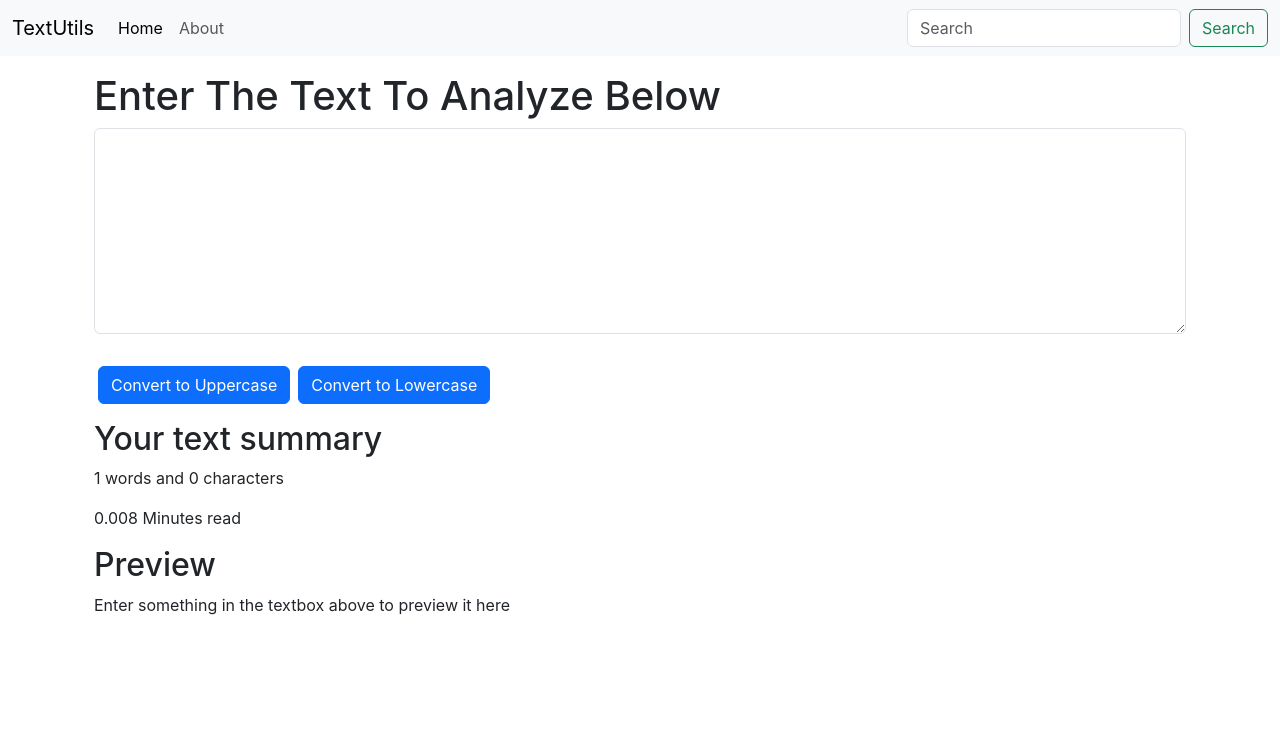
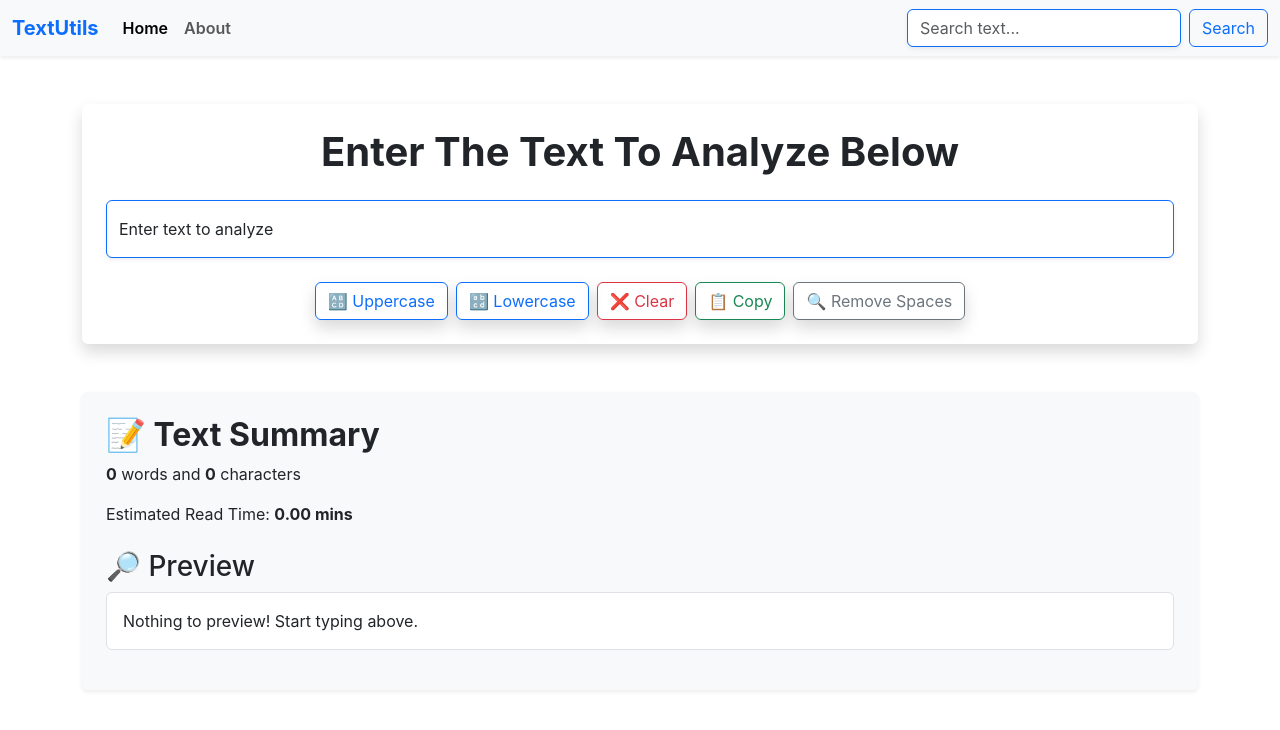
Before and after one commit to Nikhleshshukla123/textutils, a React (Create React App) app: page / in a window 1280 px wide. Shown: the top 730 px of the page. Built offline with nearby package versions, Linux system fonts and the light colour scheme.

Commit message:
updating the design of the webapp

```diff
--- a/src/App.js
+++ b/src/App.js
@@ -2,6 +2,7 @@ import logo from './logo.svg';
 import './App.css';
 import Navbar from './components/Navbar';
 import TextForm from './components/TextForm';
+
 
 function App() {
   return (
--- a/src/components/Navbar.js
+++ b/src/components/Navbar.js
@@ -1,33 +1,45 @@
-import React from 'react'
-import PropTypes from 'prop-types'
+import React from 'react';
+import PropTypes from 'prop-types';
 
-export default function Navbar(props){
+export default function Navbar(props) {
   return (
-<nav className="navbar navbar-expand-lg bg-body-tertiary">
+    <nav className="navbar navbar-expand-lg navbar-light bg-light shadow-sm">
       <div className="container-fluid">
-    <a className="navbar-brand" href="#">{props.title}</a>
-    <button className="navbar-toggler" type="button" data-bs-toggle="collapse" data-bs-target="#navbarSupportedContent" aria-controls="navbarSupportedContent" aria-expanded="false" aria-label="Toggle navigation">
+        <a className="navbar-brand fw-bold text-primary" href="#">{props.title}</a>
+        <button className="navbar-toggler" type="button" data-bs-toggle="collapse"
+          data-bs-target="#navbarSupportedContent" aria-controls="navbarSupportedContent"
+          aria-expanded="false" aria-label="Toggle navigation">
           <span className="navbar-toggler-icon"></span>
         </button>
+
         <div className="collapse navbar-collapse" id="navbarSupportedContent">
           <ul className="navbar-nav me-auto mb-2 mb-lg-0">
             <li className="nav-item">
-          <a className="nav-link active" aria-current="page" href="#">Home</a>
+              <a className="nav-link active fw-semibold" aria-current="page" href="#">Home</a>
             </li>
             <li className="nav-item">
-          <a className="nav-link" href="#">{props.aboutText}</a>
+              <a className="nav-link fw-semibold" href="#">{props.aboutText}</a>
             </li>
           </ul>
+
           <form className="d-flex" role="search">
-        <input className="form-control me-2" type="search" placeholder="Search" aria-label="Search"/>
-        <button className="btn btn-outline-success" type="submit">Search</button>
+            <input className="form-control me-2 border border-primary shadow-sm"
+              type="search" placeholder="Search text..." aria-label="Search" />
+            <button className="btn btn-outline-primary" type="submit">Search</button>
           </form>
         </div>
       </div>
     </nav>
-  )
+  );
 }
 
-Navbar.propTypes = {title: PropTypes.string.isRequired, aboutText: PropTypes.string.isRequired}
+Navbar.propTypes = {
+  title: PropTypes.string.isRequired,
+  aboutText: PropTypes.string.isRequired
+};
 
-// Navbar.defaultProps = {title: "Set title here", aboutText: "About text here"}
+// Optional fallback props
+Navbar.defaultProps = {
+  title: "TextUtils",
+  aboutText: "About"
+};
--- a/src/components/TextForm.js
+++ b/src/components/TextForm.js
@@ -1,46 +1,69 @@
-import React, {useState} from 'react'
-
+import React, { useState } from 'react';
 
 export default function TextForm(props) {
+    const [text, setText] = useState('');
 
     const handleUpClick = () => {
-        // console.log("Uppercase was clicked" + text);
-        let newText = text.toUpperCase(); // This line will cause an error because setText is not a function here (correct way to update state)
-        setText(newText); // This line will cause an error because setText is not a function here (correct way to update state)
-    }
+        setText(text.toUpperCase());
+    };
 
     const handleLoClick = () => {
-        // console.log("Uppercase was clicked" + text);
-        let newText = text.toLowerCase(); // This line will cause an error because setText is not a function here (correct way to update state)
-        setText(newText); // This line will cause an error because setText is not a function here (correct way to update state)
-    }
+        setText(text.toLowerCase());
+    };
+
+    const handleClearClick = () => {
+        setText('');
+    };
+
+    const handleCopy = () => {
+        navigator.clipboard.writeText(text);
+    };
+
+    const handleExtraSpaces = () => {
+        let newText = text.split(/[ ]+/).join(" ");
+        setText(newText);
+    };
 
     const handleOnChange = (event) => {
-        console.log("On change");
-        setText(event.target.value); // This line will cause an error because setText is not a function here (correct way to update state)
-    }
+        setText(event.target.value);
+    };
 
-    const [text, setText] = useState('');
-    // text = "new text";  // This line is not needed as it will not update the state  (wrong way to update state)
-    // setText("New text"); // This line will cause an error because setText is not a function here (correct way to update state)
     return (
         <>
-        <div className="container">
-            <h1>{props.heading}</h1>
-            <div className="mb-3">
-                <textarea className="form-control" id="myBox" value={text} onChange={handleOnChange} rows="8"></textarea>
+            <div className="container my-5 p-4 shadow rounded bg-white">
+                <h1 className="mb-4 fw-bold text-center">{props.heading}</h1>
+                <div className="form-floating mb-4">
+                    <textarea
+                        className="form-control border-primary shadow-sm"
+                        id="myBox"
+                        value={text}
+                        onChange={handleOnChange}
+                        rows="8"
+                        placeholder="Start typing or paste your text here..."
+                        style={{ resize: 'none' }}
+                    ></textarea>
+                    <label htmlFor="myBox">Enter text to analyze</label>
+                </div>
+
+                <div className="d-flex flex-wrap gap-2 justify-content-center">
+                    <button className="btn btn-outline-primary shadow" onClick={handleUpClick}>🔠 Uppercase</button>
+                    <button className="btn btn-outline-primary shadow" onClick={handleLoClick}>🔡 Lowercase</button>
+                    <button className="btn btn-outline-danger shadow" onClick={handleClearClick}>❌ Clear</button>
+                    <button className="btn btn-outline-success shadow" onClick={handleCopy}>📋 Copy</button>
+                    <button className="btn btn-outline-secondary shadow" onClick={handleExtraSpaces}>🔍 Remove Spaces</button>
+                </div>
             </div>
-            <button className="btn btn-primary my-3 mx-1" onClick={handleUpClick}>Convert to Uppercase</button>
-            <button className="btn btn-primary my-3 mx-1" onClick={handleLoClick}>Convert to Lowercase</button>
-        </div>
 
-        <div className="container">
-            <h2>Your text summary</h2>
-            <p>{text.split(" ").length} words and {text.length} characters</p>
-            <p>{0.008 * text.split(" ").length} Minutes read</p>
-            <h2>Preview</h2>
-            <p>{text.length > 0 ? text : "Enter something in the textbox above to preview it here"}</p>
-        </div>
-    </>
-  )
+            <div className="container my-5 p-4 bg-light rounded shadow-sm">
+                <h2 className="fw-bold">📝 Text Summary</h2>
+                <p><strong>{text.split(/\s+/).filter((e) => e.length !== 0).length}</strong> words and <strong>{text.length}</strong> characters</p>
+                <p>Estimated Read Time: <strong>{(0.008 * text.split(/\s+/).filter((e) => e.length !== 0).length).toFixed(2)} mins</strong></p>
+
+                <h3 className="mt-4">🔎 Preview</h3>
+                <p className="border p-3 bg-white rounded">
+                    {text.length > 0 ? text : "Nothing to preview! Start typing above."}
+                </p>
+            </div>
+        </>
+    );
 }
```
Lines whose indentation alone changed are shown as unchanged.
